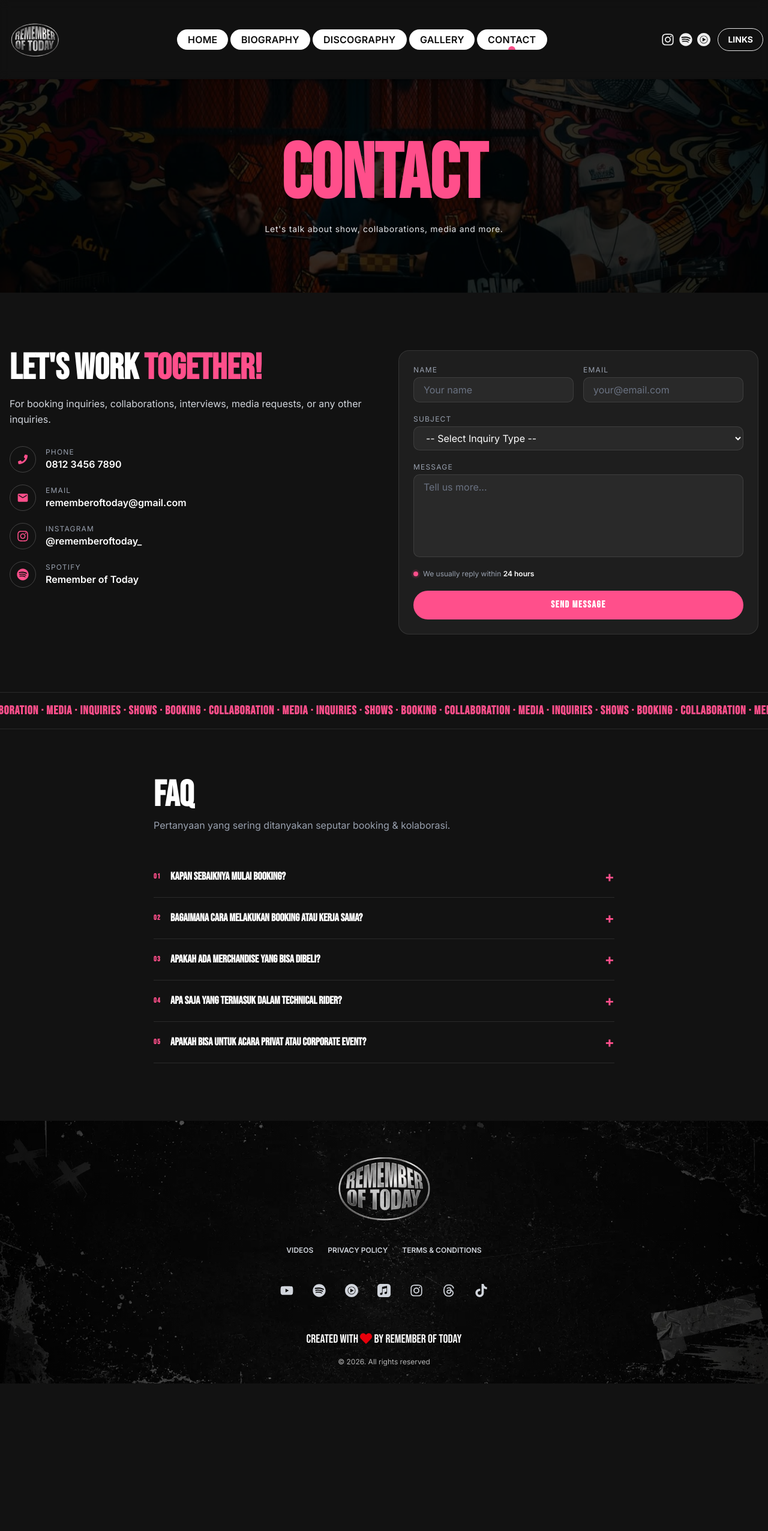
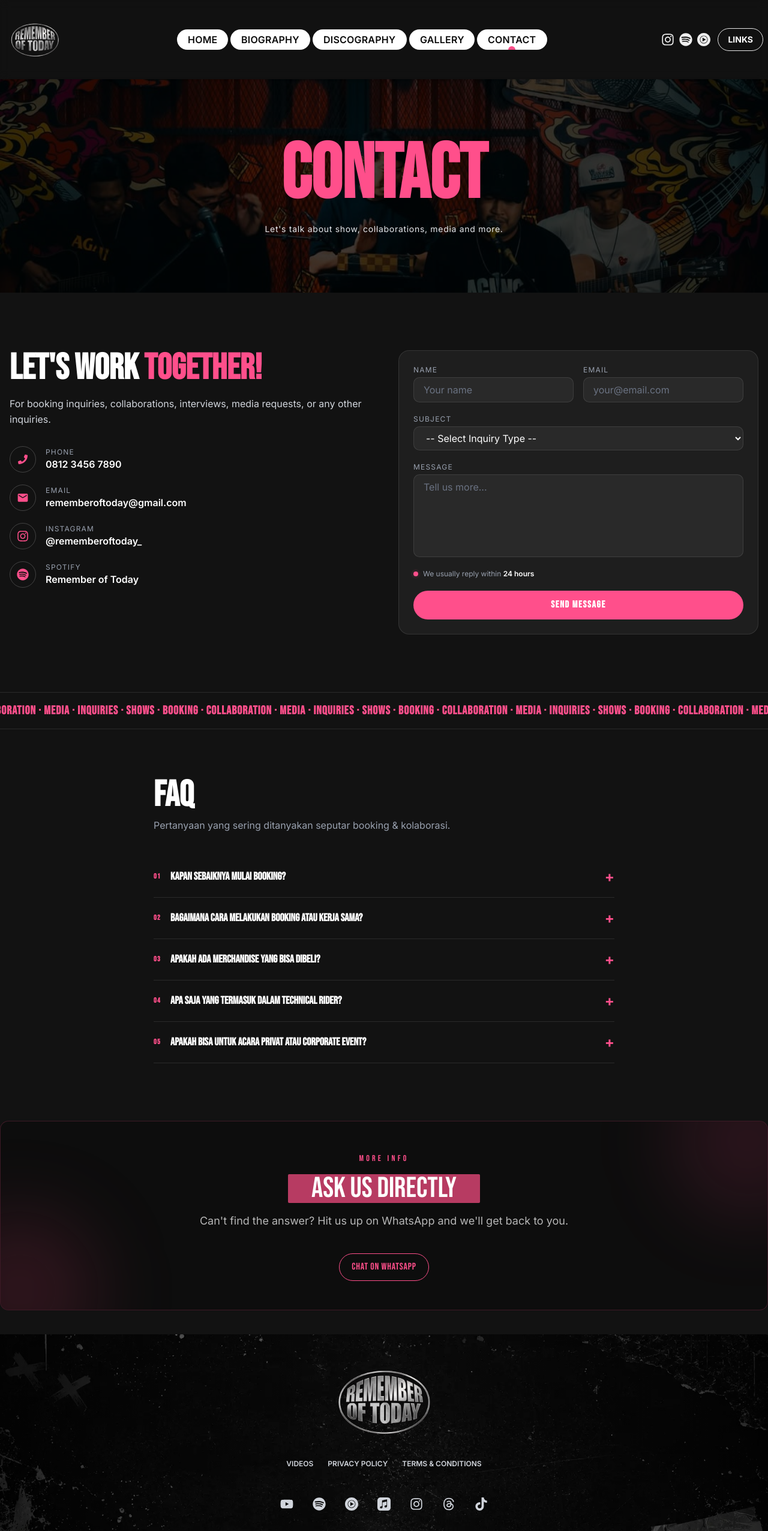
Before and after one commit to herjunardwn/rot-webb-app, a React (Vite) app: page /contact in a window 1280 px wide. Shown: the top 2553 px of the page at 60% size. Before the commit the page ends 2307 px from the top, so only its background shows below. Built offline with nearby package versions, Linux system fonts and the light colour scheme; no server answers.

Commit message:
add cta in contact page

```diff
--- a/src/components/elements/Loader.jsx
+++ b/src/components/elements/Loader.jsx
@@ -11,9 +11,9 @@ export default function Loader() {
         />
 
         <div className='flex gap-2'>
-          <span className='size-2 animate-ping rounded-full bg-gray-300'></span>
-          <span className='size-2 animate-ping rounded-full bg-gray-300 [animation-delay:0.3s]'></span>
-          <span className='size-2 animate-ping rounded-full bg-gray-300 [animation-delay:0.6s]'></span>
+          <span className='size-1.5 animate-ping rounded-full bg-gray-300'></span>
+          <span className='size-1.5 animate-ping rounded-full bg-gray-300 [animation-delay:0.3s]'></span>
+          <span className='size-1.5 animate-ping rounded-full bg-gray-300 [animation-delay:0.6s]'></span>
         </div>
       </div>
     </div>
--- a/src/pages/Contact.jsx
+++ b/src/pages/Contact.jsx
@@ -6,6 +6,7 @@ import { MdEmail } from "react-icons/md";
 import { useState, useRef, useEffect } from "react";
 import { gsap } from "gsap";
 import bannerContact from "@/assets/gallery/live/live-2.jpg";
+import CtaSection from "@/components/fragments/CtaSection";
 
 const contactInfo = [
   {
@@ -199,7 +200,7 @@ export default function Contact() {
         className='relative py-24 px-4 text-center bg-no-repeat bg-cover bg-center'
         style={{ backgroundImage: `url(${bannerContact})` }}
       >
-        <div className='absolute inset-0 bg-black/80' />
+        <div className='absolute inset-0 bg-black/75' />
         <div className='relative z-10'>
           <h1 className='text-7xl lg:text-9xl font-bold font-heading text-neonPink mb-4'>
             Contact
@@ -371,6 +372,13 @@ export default function Contact() {
           </div>
         </div>
       </div>
+      <CtaSection
+        subHeading='More Info'
+        heading='Ask Us Directly'
+        description="Can't find the answer? Hit us up on WhatsApp and we'll get back to you."
+        url='https://wa.me/6281289722114'
+        buttonText='Chat on WhatsApp'
+      />
     </>
   );
 }
```
